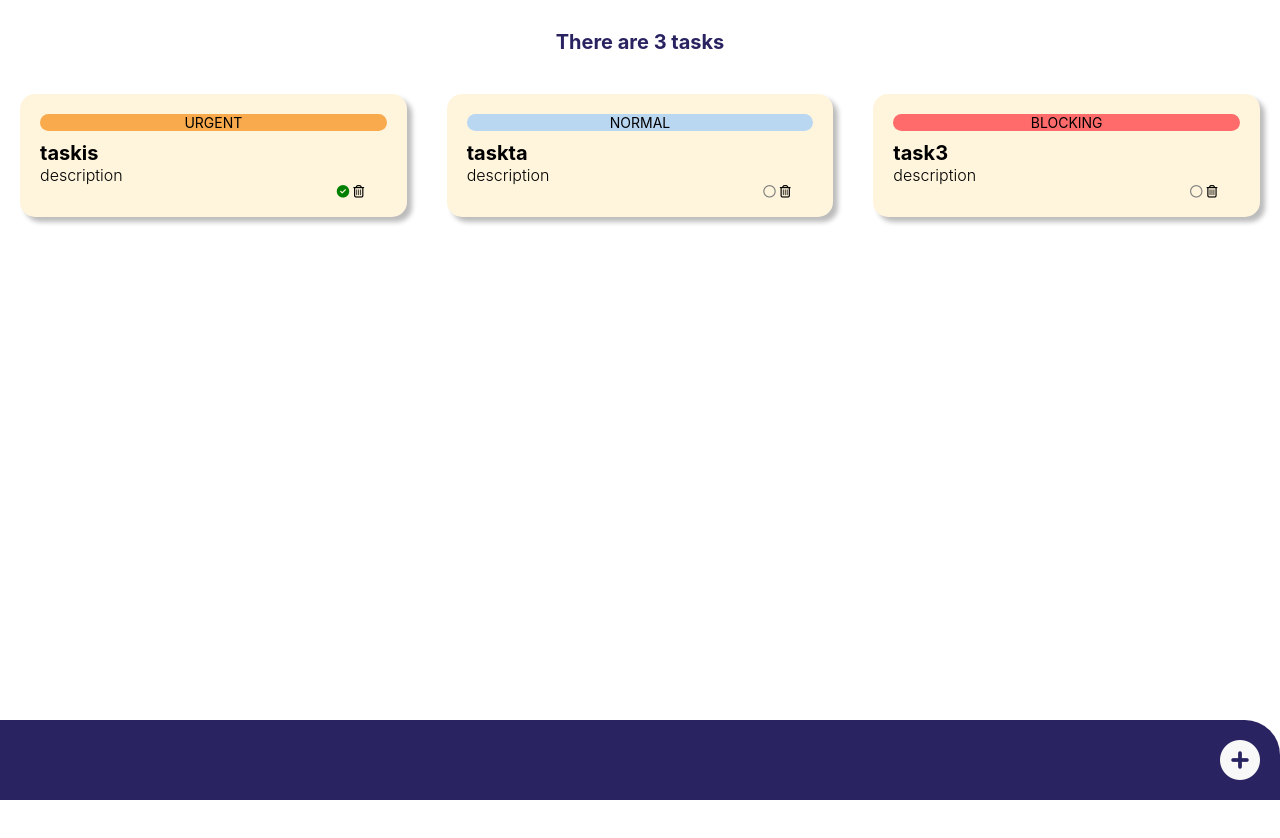
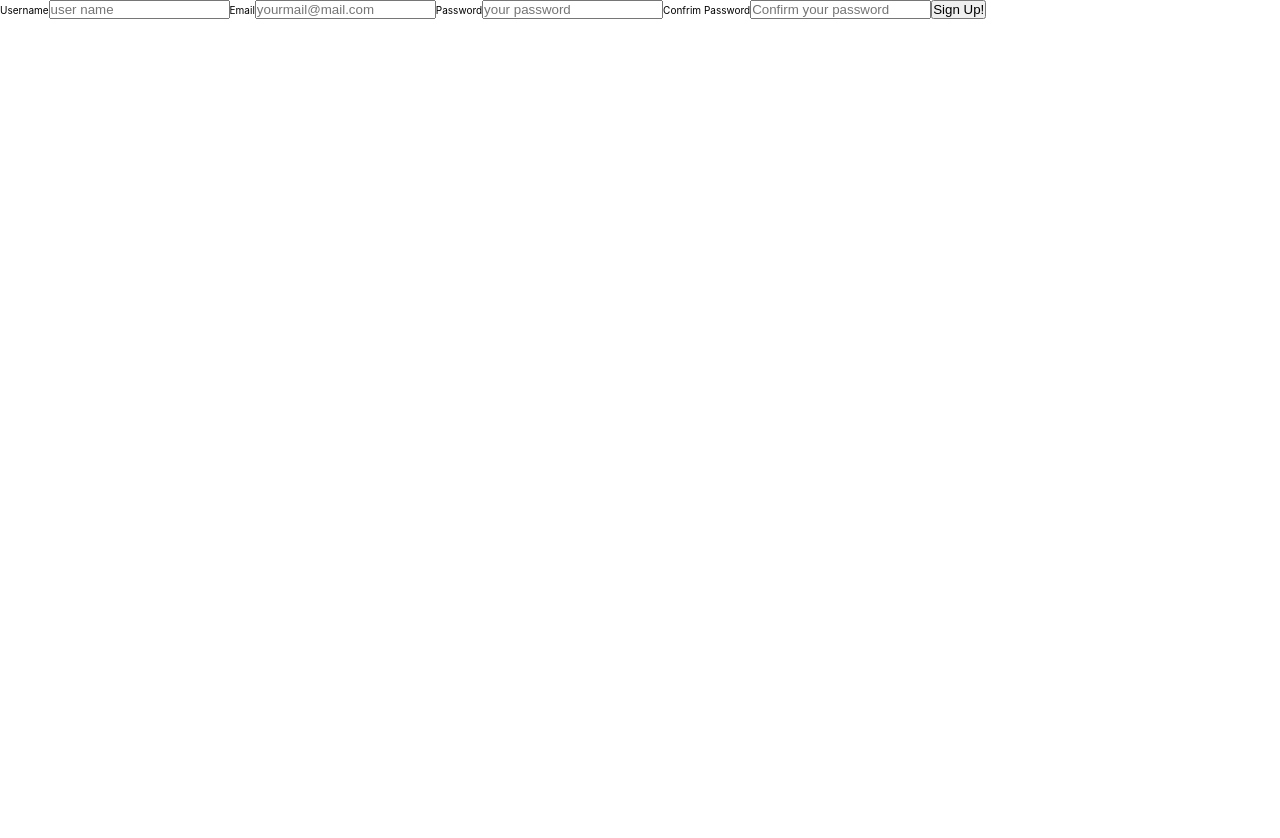
Before and after one commit to lupeMorales/to-do, a React (Create React App) app: page / in a window 1280 px wide. Shown: the top 838 px of the page. After the commit the page ends 800 px from the top, so only its background shows below. Built offline with nearby package versions, Linux system fonts and the light colour scheme.

Commit message:
add register form and login form with formik

```diff
--- a/package.json
+++ b/package.json
@@ -10,11 +10,13 @@
     "@testing-library/jest-dom": "^5.16.5",
     "@testing-library/react": "^13.4.0",
     "@testing-library/user-event": "^13.5.0",
+    "formik": "^2.2.9",
     "node-sass": "^7.0.3",
     "react": "^18.2.0",
     "react-dom": "^18.2.0",
     "react-scripts": "5.0.1",
-    "web-vitals": "^2.1.4"
+    "web-vitals": "^2.1.4",
+    "yup": "^0.32.11"
   },
   "scripts": {
     "start": "react-scripts start",
--- a/src/App.js
+++ b/src/App.js
@@ -1,14 +1,18 @@
+/* import LoginFormik from "./components/pures/loginFormik"; */
+import RegisterFormik from "./components/pures/registerFormik";
 import "./styles/App.scss";
 /* import Error404 from "./pages/404/error404.jsx"; */
 /* import Task from "./components/pures/task"; */
-import TaskList from "./components/containers/taskList";
+/* import TaskList from "./components/containers/taskList"; */
 
 function App() {
   return (
     <div className="App">
-      {/*    <Error404 /> */}
+      {/*    {<Error404 />} */}
       {/*      <Task /> */}
-      <TaskList />
+      {/*   <TaskList /> */}
+      {/*       <LoginFormik /> */}
+      <RegisterFormik />
     </div>
   );
 }
--- /dev/null
+++ b/src/components/pures/loginFormik.jsx
@@ -0,0 +1,73 @@
+import React from "react";
+import { Formik, Field, Form, ErrorMessage } from "formik";
+import * as Yup from "yup";
+
+const loginSchema = Yup.object().shape({
+  email: Yup.string()
+    .email("Invalid email format")
+    .required("Email is required"),
+  password: Yup.string()
+    .min(8, "Password too Short!")
+    .required("Password is required"),
+});
+
+const LoginFormik = () => {
+  const initialCredential = {
+    email: "",
+    password: "",
+  };
+  return (
+    <div>
+      <Formik
+        initialValues={{ initialCredential }}
+        //*****yup validation schema****** */
+        validationSchema={loginSchema}
+        //simula una petición http
+        onSubmit={async (values) => {
+          await new Promise((r) => setTimeout(r, 500));
+          alert(JSON.stringify(values, null, 2));
+          //****we sabe data in localStorage*** */
+          localStorage.setItem("credentials", values);
+        }}
+      >
+        {/* we obtain porps. from formik */}
+        {({
+          values,
+          touched,
+          errors,
+          isSubmitting,
+          handleChange,
+          handleBlur,
+        }) => (
+          <Form>
+            <label htmlFor="email">Email</label>
+            <Field id="email" name="email" placeholder="yourmail@mail.com" />
+            {errors.email && touched.email && (
+              <div>
+                <ErrorMessage name="email" />
+              </div>
+            )}
+
+            <label htmlFor="password">Password</label>
+            <Field
+              id="password"
+              name="password"
+              placeholder="your password"
+              type="password"
+            />
+
+            {errors.password && touched.password && (
+              <div>
+                <ErrorMessage name="password" />
+              </div>
+            )}
+            <button type="submit">Login</button>
+            {isSubmitting ? <p>Login your credentials...</p> : null}
+          </Form>
+        )}
+      </Formik>
+    </div>
+  );
+};
+
+export default LoginFormik;
--- /dev/null
+++ b/src/components/pures/registerFormik.jsx
@@ -0,0 +1,119 @@
+import React from "react";
+import { Formik, Field, Form, ErrorMessage } from "formik";
+import * as Yup from "yup";
+
+import { UserClass } from "../../models/userClass";
+import { ROLE } from "../../models/role.enum";
+
+const RegisterFormik = () => {
+  /*  let user = new UserClass(); */
+
+  const initialCredential = {
+    userName: "",
+    email: "",
+    password: "",
+    confirm: "",
+    role: ROLE.USER,
+  };
+
+  const registerSchema = Yup.object().shape({
+    userName: Yup.string()
+      .min(6, "Username too Short!")
+      .max(12, "Username too Long!")
+      .required("User Name is required"),
+
+    email: Yup.string()
+      .email("Invalid email format")
+      .required("Email is required"),
+
+    password: Yup.string()
+      .min(8, "Password too Short!")
+      .required("Password is required"),
+
+    confirm: Yup.string()
+      .when("password", {
+        is: (value) => (value && value.lenght > 0 ? true : false),
+        then: Yup.string().oneOf(
+          [Yup.ref("password")],
+          "Password does not match! "
+        ),
+      })
+      .required("Confirm your password"),
+  });
+
+  const submit = (values) => {
+    alert("register user");
+  };
+
+  return (
+    <div>
+      <Formik
+        initialValues={{ initialCredential }}
+        validationSchema={registerSchema}
+        onSubmit={async (values) => {
+          await new Promise((r) => setTimeout(r, 500));
+        }}
+      >
+        {({
+          values,
+          touched,
+          errors,
+          isSubmitting,
+          handleChange,
+          handleBlur,
+        }) => (
+          <Form>
+            <label htmlFor="userName">Username</label>
+            <Field id="userName" name="userName" placeholder="user name" />
+            {errors.userName && touched.userName && (
+              <div>
+                <ErrorMessage name="userName" />
+              </div>
+            )}
+
+            <label htmlFor="email">Email</label>
+            <Field id="email" name="email" placeholder="yourmail@mail.com" />
+            {errors.email && touched.email && (
+              <div>
+                <ErrorMessage name="email" />
+              </div>
+            )}
+
+            <label htmlFor="password">Password</label>
+            <Field
+              id="password"
+              name="password"
+              placeholder="your password"
+              type="password"
+            />
+            {errors.password && touched.password && (
+              <div>
+                <ErrorMessage name="password" />
+              </div>
+            )}
+
+            <label htmlFor="confirmPass">Confrim Password</label>
+            <Field
+              id="confirmPass"
+              name="confirmPass"
+              placeholder="Confirm your password"
+              type="password"
+            />
+            {errors.confirm && touched.confirm && (
+              <div>
+                <ErrorMessage name="confirm" />
+              </div>
+            )}
+
+            <button type="submit" onClick={submit}>
+              Sign Up!
+            </button>
+            {isSubmitting ? <p>Sending your credentials...</p> : null}
+          </Form>
+        )}
+      </Formik>
+    </div>
+  );
+};
+
+export default RegisterFormik;
--- /dev/null
+++ b/src/models/role.enum.js
@@ -0,0 +1,4 @@
+export const ROLE = {
+  USER: "user",
+  ADMIN: "admin",
+};
--- /dev/null
+++ b/src/models/userClass.js
@@ -0,0 +1,13 @@
+import { ROLE } from "./role.enum";
+export class UserClass {
+  userName = "";
+  email = "";
+  password = "";
+  role = ROLE.USER;
+  constructor(userName, email, password, role) {
+    this.userName = userName;
+    this.email = email;
+    this.password = password;
+    this.role = role;
+  }
+}
```
Also changed, not shown: 1 other file (tests, documents, lock files or other folders).
